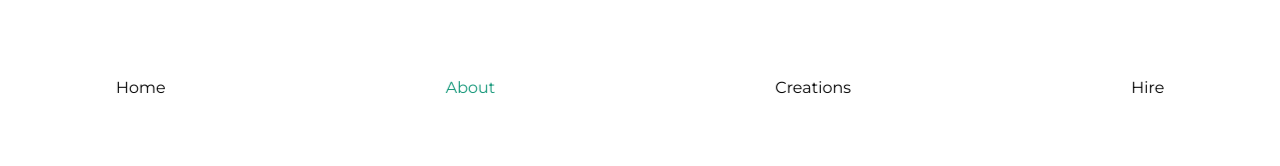
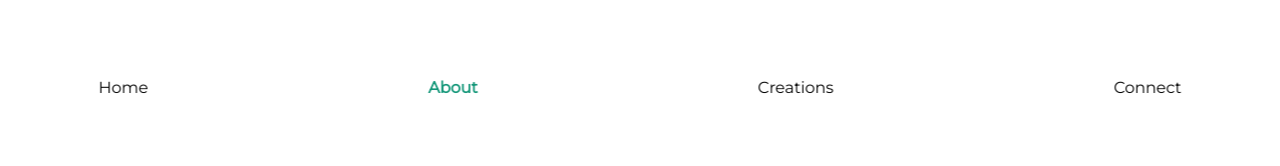
Before and after one commit to Batman-co/vishwa-portfolio-updated, a Next.js app: page /About in a window 1280 px wide. Shown: the top 166 px of the page. Built offline with nearby package versions, Linux system fonts and the light colour scheme.

Commit message:
hire->connection

```diff
--- a/src/app/About/page.js
+++ b/src/app/About/page.js
@@ -4,16 +4,11 @@ import Transition from "../Transition";
 
 function About() {
   return (
+    <Transition>
+      <div className="h-[400vh] w-screen relative">
 
-      <Transition>
-        <div className="h-[400vh] w-screen relative">
-          <div className="h-screen w-screen">
-
-          </div>
-
-        </div>
-      </Transition>
-
+      </div>
+    </Transition>
   );
 }
 
--- a/src/app/nav.js
+++ b/src/app/nav.js
@@ -8,7 +8,7 @@ const NavLinks = ({ link, children }) => {
   return (
     <Link
       href={link}
-      className={path === link ? "text-[#129678]" : "text-black"}
+      className={path === link ? "text-[#129678] font-bold" : "text-black"}
     >
       {children}
     </Link>
@@ -21,7 +21,7 @@ function Nav() {
       <NavLinks link="/">Home</NavLinks>
       <NavLinks link="/About">About</NavLinks>
       <NavLinks link="/Works">Creations</NavLinks>
-      <NavLinks link="/Hire">Hire</NavLinks>
+      <NavLinks link="/Hire">Connect</NavLinks>
     </div>
   );
 }
```
